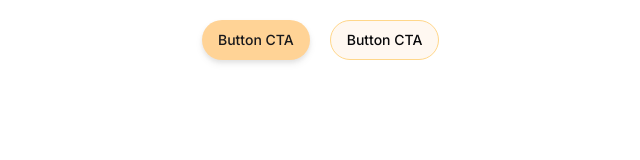
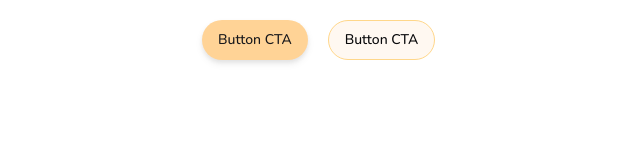
Before and after one commit to busy-bites/busy-bites, a Next.js app: page /design-system in a window 1280 px wide. Shown: the top 160 px of the page, without its empty margins (266-906 px from the left). Built offline with nearby package versions, Linux system fonts and the light colour scheme.

Commit message:
Change font to nunito

```diff
--- a/src/app/layout.tsx
+++ b/src/app/layout.tsx
@@ -1,12 +1,12 @@
 import type { Metadata } from "next";
-import { Inter } from "next/font/google";
+import { Nunito } from "next/font/google";
 import "./globals.css";
 
-const inter = Inter({ subsets: ["latin"] });
+const nunito = Nunito({ subsets: ["latin"] });
 
 export const metadata: Metadata = {
-  title: "Create Next App",
-  description: "Generated by create next app",
+  title: "Busy Bites",
+  description: "",
 };
 
 export default function RootLayout({
@@ -16,7 +16,7 @@
 }>) {
   return (
     <html lang="en">
-      <body className={inter.className}>{children}</body>
+      <body className={nunito.className}>{children}</body>
     </html>
   );
 }
```
